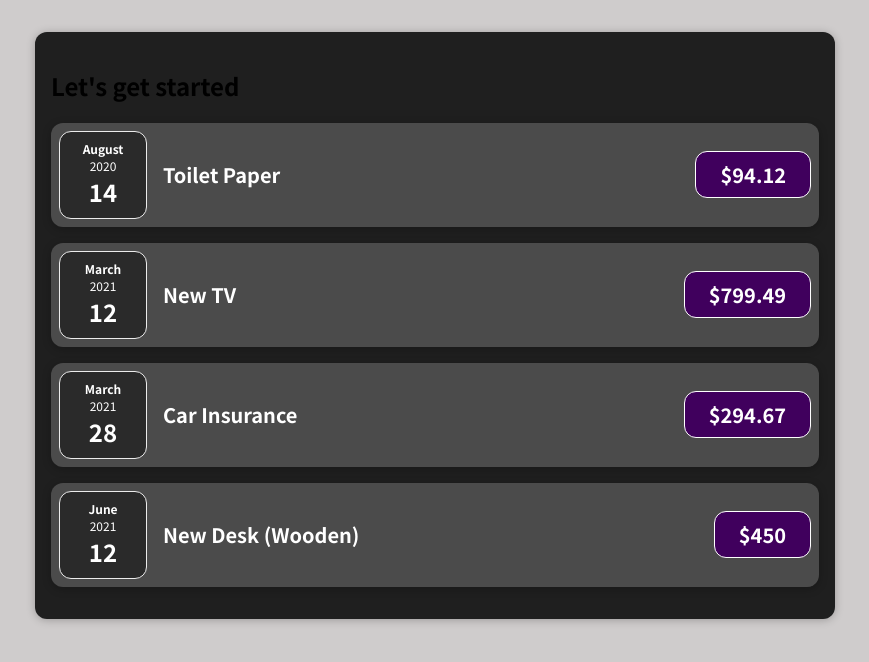
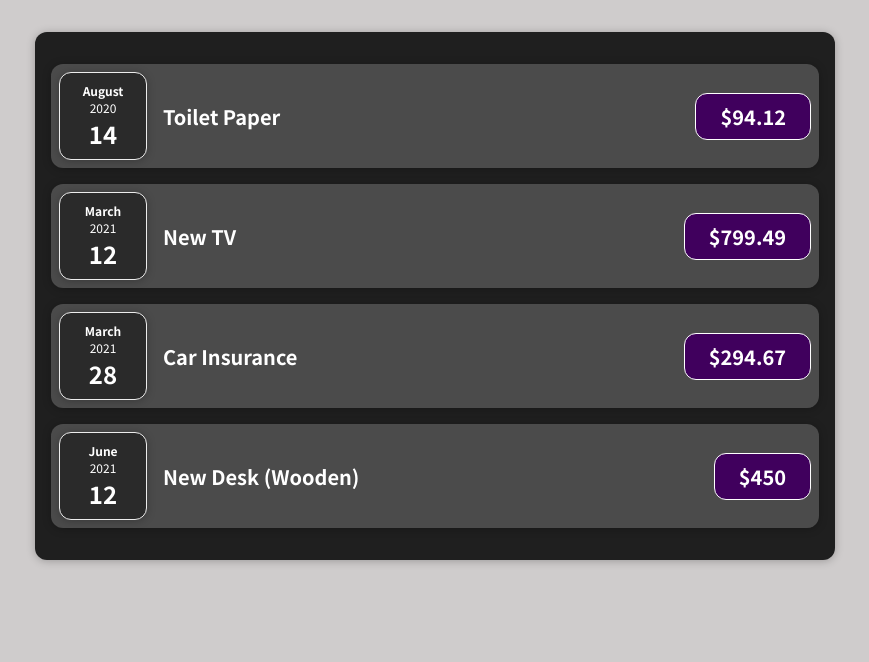
Before and after one commit to Jason2B3/academind_react_1, a JavaScript app: page / in a window 1280 px wide. Shown: the top 662 px of the page, without its empty margins (205-1074 px from the left). Built offline with nearby package versions, Linux system fonts and the light colour scheme.

Commit message:
commit 39

```diff
--- /dev/null
+++ b/src/components/Card.css
@@ -0,0 +1,4 @@
+.card {
+  border-radius: 12px;
+  box-shadow: 0 1px 8px rgba(0, 0, 0, 0.25);
+}
--- /dev/null
+++ b/src/components/Card.js
@@ -0,0 +1,9 @@
+import "./Card.css";
+
+// Use for ALL container divs (have 1 CSS file to style them all)
+function Card(props) {
+  // adds a "card" class, plus all other classes we specify in the locations we use this wrapper on
+  const classes = "card " + props.className;
+  return <div className={classes}>{props.children}</div>;
+}
+export default Card;
--- a/src/components/ExpenseDate.css
+++ b/src/components/ExpenseDate.css
@@ -6,7 +6,6 @@
   border: 1px solid #ececec;
   background-color: #2a2a2a;
   color: white;
-  border-radius: 12px;
   align-items: center;
   justify-content: center;
 }
--- a/src/components/ExpenseDate.js
+++ b/src/components/ExpenseDate.js
@@ -1,15 +1,17 @@
-import './ExpenseDate.css'
+import "./ExpenseDate.css";
+import Card from "./Card";
+
 function ExpenseDate(props) {
   // gets props from ExpenseItem's <ExpenseDate attribs=""/>
   const month = props.date.toLocaleString("en-US", { month: "long" });
   const day = props.date.toLocaleString("en-US", { day: "2-digit" });
   const year = props.date.getFullYear();
   return (
-    <div className="expense-date">
+    <Card className="expense-date">
       <div className="expense-date__month">{month}</div>
       <div className="expense-date__year">{year}</div>
       <div className="expense-date__day">{day}</div>
-    </div>
+    </Card>
   );
 }
 export default ExpenseDate;
--- a/src/components/ExpenseItem.css
+++ b/src/components/ExpenseItem.css
@@ -2,10 +2,8 @@
   display: flex;
   justify-content: space-between;
   align-items: center;
-  box-shadow: 0 2px 8px rgba(0, 0, 0, 0.25);
   padding: 0.5rem;
   margin: 1rem 0;
-  border-radius: 12px;
   background-color: #4b4b4b;
 }
 
--- a/src/components/ExpenseItem.js
+++ b/src/components/ExpenseItem.js
@@ -1,16 +1,17 @@
 import ExpenseDate from "./ExpenseDate"; // import your sub-component
+import Card from "./Card"
 import "./ExpenseItem.css";
 
 function ExpenseItem(props) {
   // gets props from App.js <ExpenseItem attribs=""/>
   return (
-    <div className="expense-item">
-      <ExpenseDate date= {props.date} />
+    <Card className="expense-item">
+      <ExpenseDate date={props.date} />
       <div className="expense-item__description">
         <h2>{props.title}</h2>
         <div className="expense-item__price">${props.amount}</div>
       </div>
-    </div>
+    </Card>
   );
 }
 export default ExpenseItem;
--- a/src/components/LeanExpenses.css
+++ b/src/components/LeanExpenses.css
@@ -4,6 +4,4 @@
   margin: 2rem auto;
   width: 50rem;
   max-width: 95%;
-  border-radius: 12px;
-  box-shadow: 0 1px 8px rgba(0, 0, 0, 0.25);
 }
--- a/src/components/LeanExpenses.js
+++ b/src/components/LeanExpenses.js
@@ -1,9 +1,10 @@
 import ExpenseItem from "./ExpenseItem";
 import './LeanExpenses.css'
+import Card from "./Card"
+
 function LeanExpenses(props) {
   return (
-    <div className="expenses">
-      <h2>Let's get started</h2>
+    <Card className="expenses">
       <ExpenseItem
         title={props.expenses[0].title}
         amount={props.expenses[0].amount}
@@ -24,7 +25,7 @@
         amount={props.expenses[3].amount}
         date={props.expenses[3].date}
       ></ExpenseItem>
-    </div>
+    </Card>
   );
 }
 export default LeanExpenses
```
Also changed, not shown: 1 other file (tests, documents, lock files or other folders).
